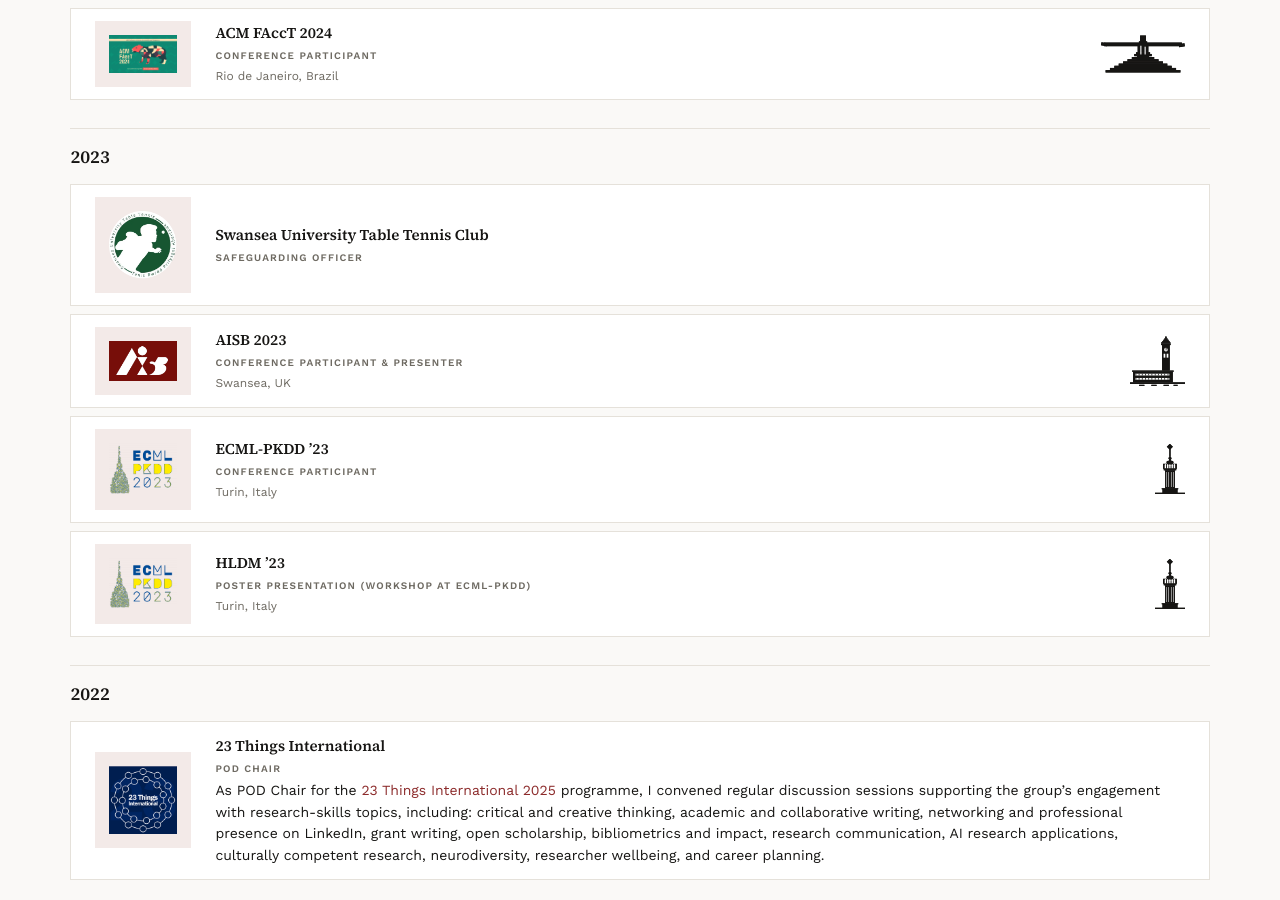
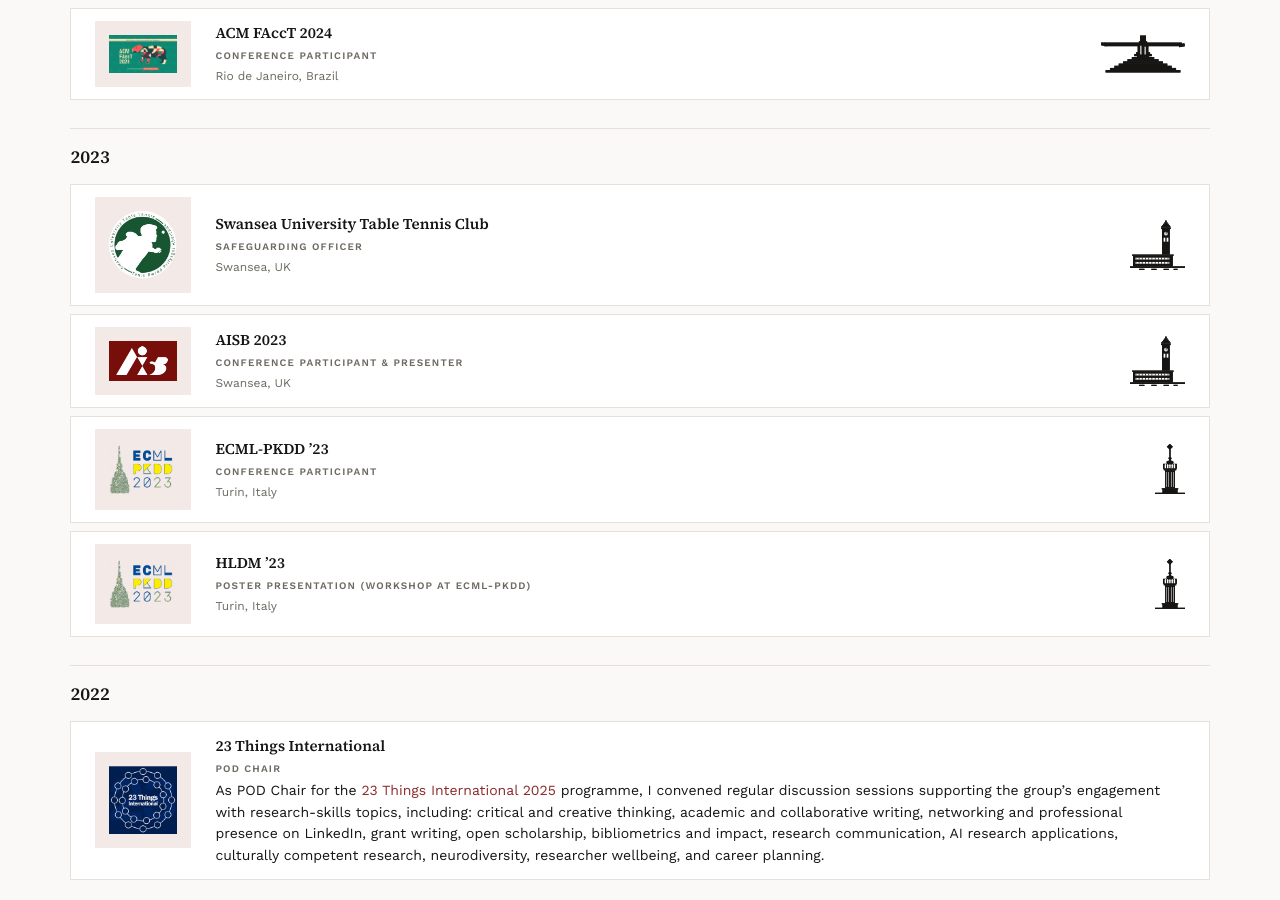
Before and after one commit to DaishPeter/daishpeter.github.io, a Jekyll site: the page built from _pages/about.md, in a window 1280 px wide and 900 px high, scrolled down 9195 px. Built offline with Jekyll 4.4.1, drawn with Linux system fonts in a browser that asks for light colours.

Commit message:
Section 07: Swansea, UK location on the Table Tennis Club Safeguarding Officer row

```diff
--- a/_pages/about.md
+++ b/_pages/about.md
@@ -455,9 +455,10 @@ redirect_from:
   </div>
 
   <p class="ed-year">2023</p>
-  <div class="ed-service">
+  <div class="ed-service ed-service--place">
     <div class="ed-logo ed-logo--sm"><img src="{{ '/images/logos/swansea-tt-club.png' | relative_url }}" alt="Swansea University Table Tennis Club" loading="lazy"></div>
-    <div><h3>Swansea University Table Tennis Club</h3><p class="ed-role">Safeguarding Officer</p></div>
+    <div><h3>Swansea University Table Tennis Club</h3><p class="ed-role">Safeguarding Officer</p><p class="ed-loc">Swansea, UK</p></div>
+    <img class="ed-landmark" src="{{ '/assets/landmarks/bay-campus.svg' | relative_url }}" alt="Bay Campus clock tower, Swansea" loading="lazy">
   </div>
   <div class="ed-service ed-service--place">
     <div class="ed-logo ed-logo--sm"><img src="{{ '/images/logos/aisb-logo.png' | relative_url }}" alt="AISB" loading="lazy"></div>
```
